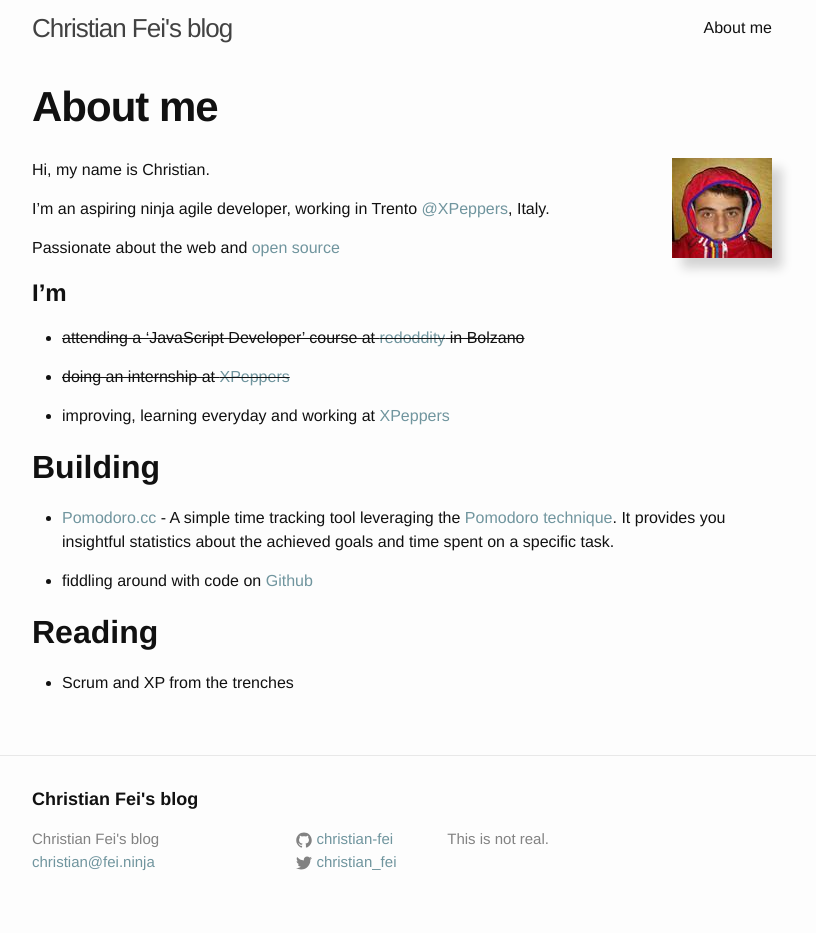
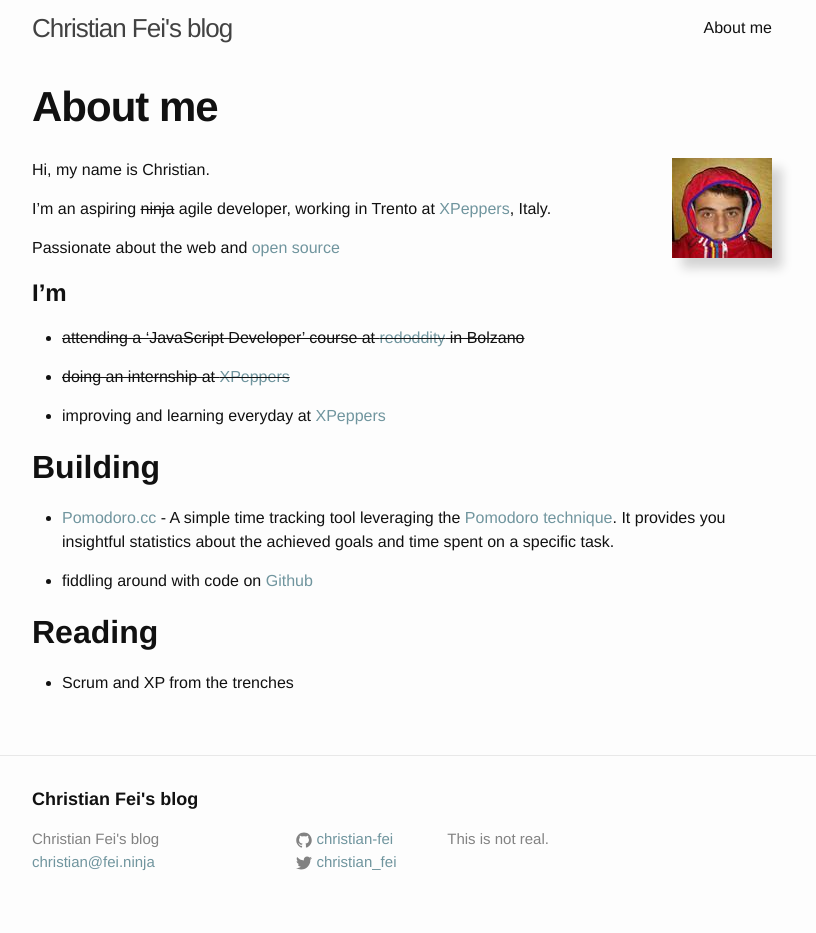
Before and after one commit to christian-fei/christian-fei.github.io-pandoc, a Jekyll site: the page built from about.md, in a window 1280 px wide. Shown: the whole page, without its empty margins (238-1054 px from the left). Built offline with Jekyll 4.4.1, drawn with Linux system fonts in a browser that asks for light colours; Markdown is read by kramdown in place of the engine named in the settings.

Commit message:
update about

```diff
--- a/about.md
+++ b/about.md
@@ -8,7 +8,7 @@ permalink: /about/
 
 Hi, my name is Christian.
 
-I'm an aspiring ninja agile developer, working in Trento [@XPeppers](http://xpeppers.com/), Italy.
+I'm an aspiring <del>ninja</del> agile developer, working in Trento at [XPeppers](http://xpeppers.com/), Italy.
 
 Passionate about the web and [open source](https://github.com/christian-fei)
 
@@ -19,7 +19,7 @@ Passionate about the web and [open source](https://github.com/christian-fei)
 
 - <del>doing an internship at <a href="http://xpeppers.com">XPeppers</a></del>
 
-- improving, learning everyday and working at [XPeppers](http://xpeppers.com)
+- improving and learning everyday at [XPeppers](http://xpeppers.com)
 
 
 
```
